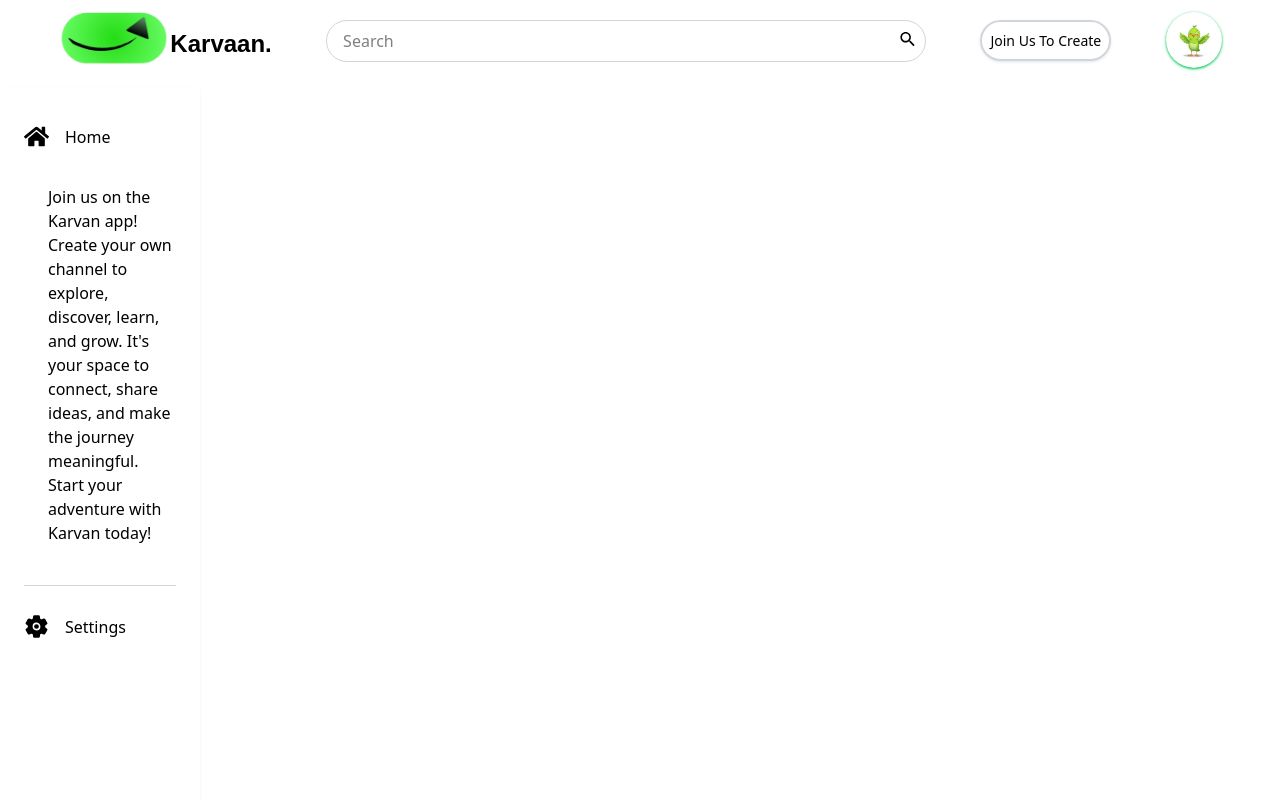
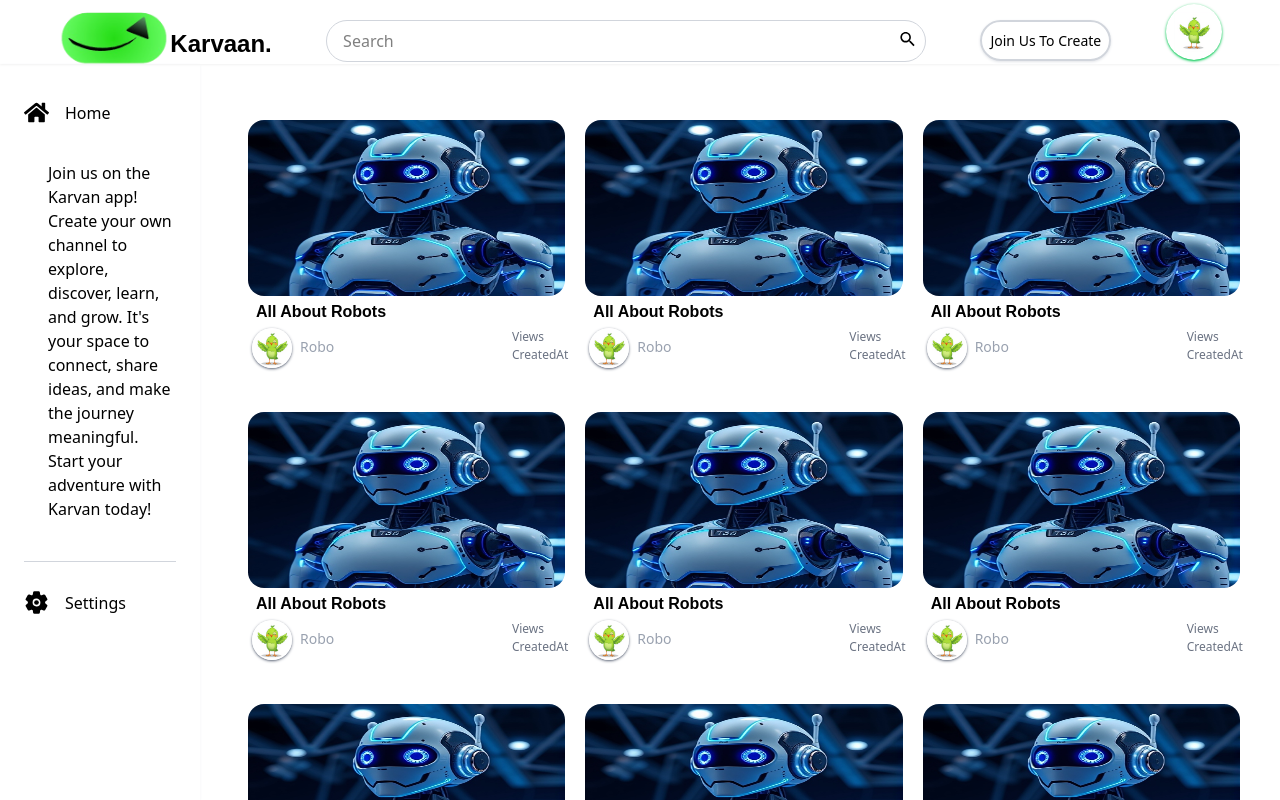
Before and after one commit to dipunjab/karvaan-App-MERN-, a React (Vite) app in the folder frontend/: page / in a window 1280 px wide. Built offline with nearby package versions, Linux system fonts and the light colour scheme; no server answers.

Commit message:
Added home Route and Designed Video Card

```diff
--- a/frontend/src/App.jsx
+++ b/frontend/src/App.jsx
@@ -10,11 +10,11 @@ function App() {
       </div>
 
       <div className="flex pt-16">
-        <aside className="fixed top-22 left-0 h-[calc(100vh-4rem)] sm:w-50 w-20 shadow shadow-gray-100 z-10 md:p-6 p-4">
+        <aside className="fixed top-16 left-0 h-[calc(100vh-4rem)] sm:w-50 w-20 shadow shadow-gray-100 z-10 md:p-6 p-4">
           <SideBar />
         </aside>
 
-        <main className="ml-24 w-full h-[calc(100vh-4rem)] overflow-y-auto p-4">
+        <main className="ml-22 sm:ml-52 w-full h-[calc(100vh-4rem)] overflow-y-auto p-6">
           <Outlet />
         </main>
       </div>
--- a/frontend/src/components/Header/CreateButton.jsx
+++ b/frontend/src/components/Header/CreateButton.jsx
@@ -7,14 +7,14 @@ const CreateButton = () => {
     const isAuthenticated = useSelector((state) => state.auth.status)
 
     return (
-        <div className='flex gap-2 border-2 shadow shadow-gray-200 border-gray-300 p-2 rounded-4xl'>
+        <div className='flex cursor-pointer gap-2 border-2 shadow shadow-gray-200 border-gray-300 p-2 rounded-4xl'>
             {
                 isAuthenticated ?
                     (
-                        <>
+                        <div className='cursor-pointer'>
                             <h2 className='text-gray-400 font-palanquin sm:block hidden'>Create</h2>
                             <FiUpload size={20} color='gray' />
-                        </>
+                        </div>
                     ):
                     <p className='text-wrap text-[6px] sm:text-[14px] font-light'>Join Us To Create</p>
         }
--- a/frontend/src/components/Header/Header.jsx
+++ b/frontend/src/components/Header/Header.jsx
@@ -32,7 +32,7 @@ const Header = () => {
 
 
   return (
-    <header className="fixed top-0 flex left-0 w-full justify-evenly h-16 bg-white p-1 z-10">
+    <header className="fixed top-0 flex left-0 w-full justify-evenly h-16 bg-white p-1 z-10 drop-shadow-xs">
       {/* Logo */}
       <div className='flex sm:flex-row flex-col'>
         <div className='w-20 mt-3 sm:mt-0 sm:w-24 md:w-28 lg:h-12'>
@@ -58,7 +58,7 @@ const Header = () => {
       </div>
 
       {/* profile button */}
-      <div className='mt-2'>
+      <div>
           <ProfileButton/>
       </div>
     </header>
--- a/frontend/src/components/SideBar/SideBar.jsx
+++ b/frontend/src/components/SideBar/SideBar.jsx
@@ -24,7 +24,7 @@ function SideBar() {
         </li>
 
         {!isAuthenticated ? (
-          <p className="mt-6 ml-6 font-extralight text-sm sm:text-base">
+          <p className="mt-6 sm:ml-6 font-extralight text-[12px]  sm:text-base">
             Join us on the Karvan app! Create your own channel to explore, discover, learn, and grow. It's your space to connect, share ideas, and make the journey meaningful. Start your adventure with Karvan today!
           </p>
         ) : (
--- /dev/null
+++ b/frontend/src/components/VideoCard.jsx
@@ -0,0 +1,28 @@
+import React from 'react';
+import robot from "../assets/robot.jfif"
+import profileIcon from "../assets/profileIcon.jfif"
+
+const VideoCard = () => {
+    return (
+        <div className="flex flex-col mt-4 rounded-2xl w-full hover:shadow hover:shadow-gray-300 cursor-pointer">
+            <div className='w-full'>
+                <img src={robot} alt="" className='h-44 w-full rounded-2xl' />
+            </div>
+            <div className='ml-2 mb-1 mt-1'>
+                <h1 className='font-montserrat text-[16px] font-bold'>All About Robots</h1>
+            </div>
+            <div className='ml-1 flex flex-row gap-[220px]'>
+                <div className='flex w-10 h-10 mb-2 shadow shadow-gray-500 rounded-[50px]'>
+                    <img src={profileIcon} alt="profileIcon" className='rounded-[50px]'/>
+                    <h2 className='ml-2 mt-2 font-extralight text-[14px] text-gray-400'>Robo</h2>
+                </div>
+                 <div className='text-[12px] text-gray-500'>
+                    <p>Views</p>
+                    <p>CreatedAt</p>
+                </div>
+            </div>
+        </div>
+    );
+};
+
+export default VideoCard;
--- a/frontend/src/main.jsx
+++ b/frontend/src/main.jsx
@@ -5,10 +5,26 @@ import App from './App.jsx'
 import store from "./store/store.js"
 import { Provider } from 'react-redux'
 
+import { Home } from "./pages/index.js"
+import { createBrowserRouter, RouterProvider } from 'react-router-dom'
+
+const router = createBrowserRouter([
+  {
+    path: "/",
+    element: <App/>,
+    children: [
+      {
+        path: "/",
+        element: <Home/>
+      }
+    ]
+  }
+]);
+
 createRoot(document.getElementById('root')).render(
   <StrictMode>
     <Provider store={store}>
-      <App />
+      <RouterProvider router={router}/>
     </Provider>
   </StrictMode>,
 )
--- /dev/null
+++ b/frontend/src/pages/Home.jsx
@@ -0,0 +1,23 @@
+import React from 'react';
+import VideoCard from '../components/videoCard';
+
+const Home = () => {
+  return (
+    <div className="grid grid-cols-1 md:grid-cols-2 lg:grid-cols-3 gap-5 p-4">
+      <VideoCard />
+      <VideoCard />
+      <VideoCard />
+      <VideoCard />
+      <VideoCard />
+      <VideoCard />
+      <VideoCard />
+      <VideoCard />
+      <VideoCard />
+      <VideoCard />
+      <VideoCard />
+      <VideoCard />
+    </div>
+  );
+};
+
+export default Home;
--- /dev/null
+++ b/frontend/src/pages/index.js
@@ -0,0 +1,5 @@
+import Home from "./Home";
+
+export {
+    Home
+}
```
Also changed, not shown: frontend/src/assets/robot.jfif (added).
